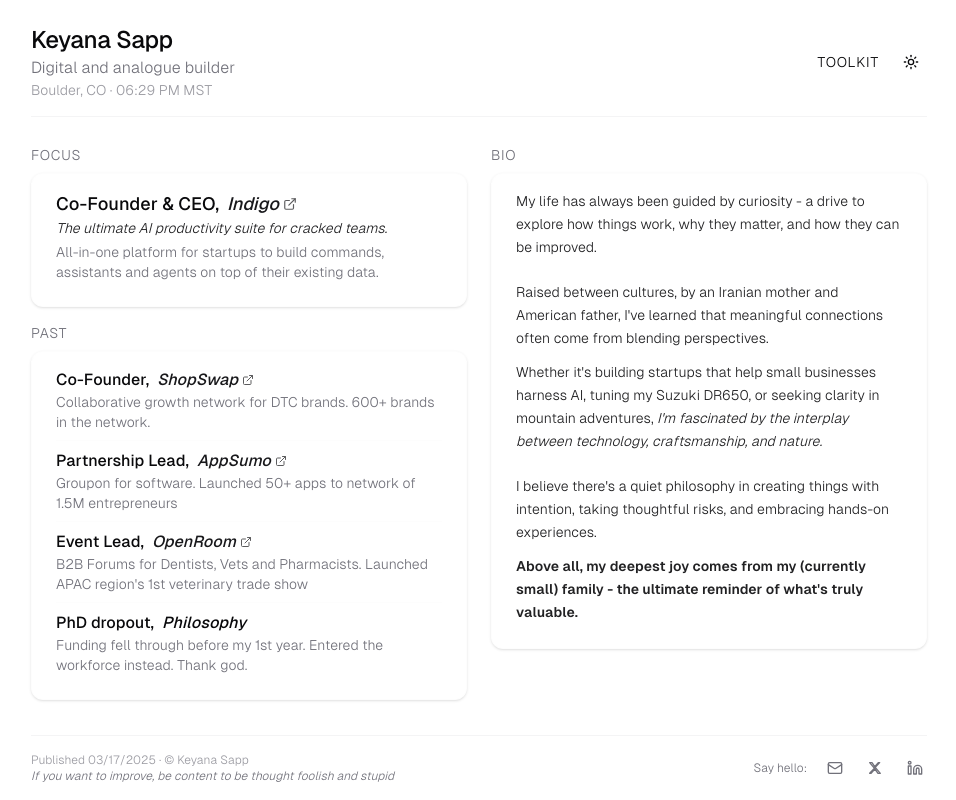
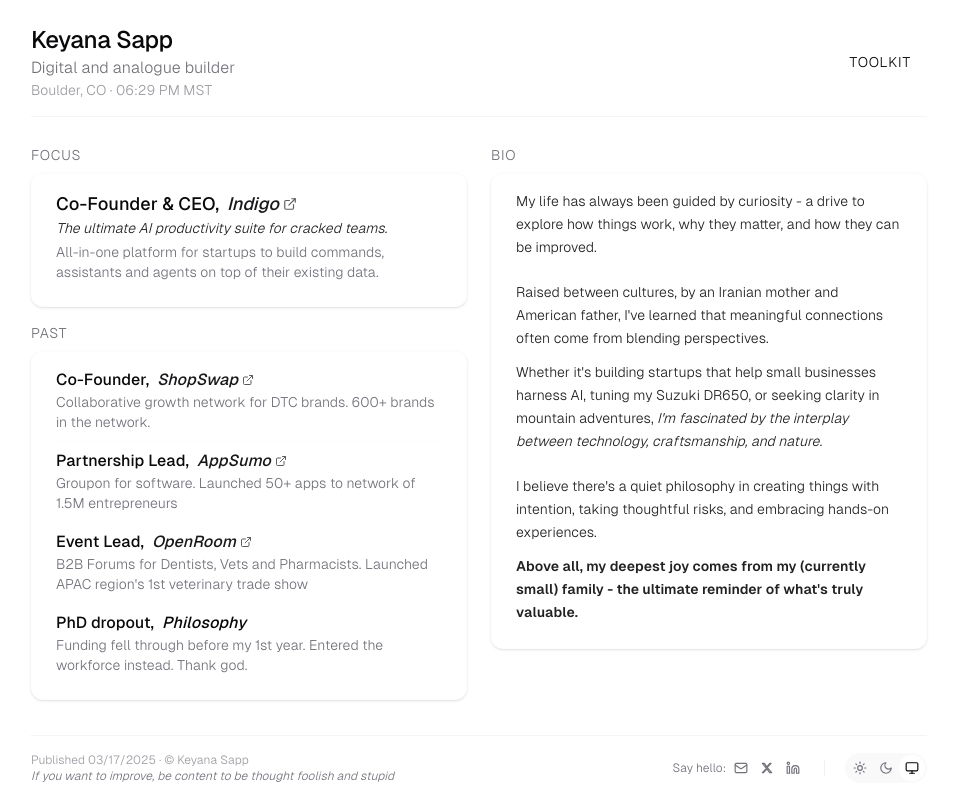
Before and after one commit to ksBrapZ/keyana-portfolio, a Next.js app: page / in a window 1280 px wide. Shown: the whole page, without its empty margins (161-1117 px from the left). Built offline with nearby package versions, Linux system fonts and the light colour scheme.

Commit message:
added sleeker dark mode toggle to footer

```diff
--- a/components/Footer.tsx
+++ b/components/Footer.tsx
@@ -3,6 +3,7 @@ import { Separator } from "@/components/ui/separator";
 import { Mail, Linkedin } from "lucide-react";
 import XLogo from './icons/XLogo';
 import { useEffect, useState } from 'react';
+import { VercelThemeToggle } from './VercelThemeToggle';
 
 const Footer = () => {
   const [lastCommitDate, setLastCommitDate] = useState<string>('Loading...');
@@ -33,7 +34,8 @@ const Footer = () => {
             <p className="text-xs text-muted-foreground italic">If you want to improve, be content to be thought foolish and stupid</p>
           </div>
 
-          <div className="flex items-center space-x-4">
+          <div className="flex flex-row justify-between md:justify-start w-full md:w-auto items-center">
+            <div className="flex items-center space-x-1">
               <span className="text-xs text-muted-foreground">Say hello:</span>
 
               <Link
@@ -41,7 +43,7 @@ const Footer = () => {
                 className="text-muted-foreground hover:text-primary transition-colors p-1"
                 aria-label="Email"
               >
-              <Mail size={16} />
+                <Mail size={14} />
               </Link>
 
               <Link
@@ -51,7 +53,7 @@ const Footer = () => {
                 className="text-muted-foreground hover:text-primary transition-colors p-1"
                 aria-label="Twitter/X"
               >
-              <XLogo size={16} />
+                <XLogo size={14} />
               </Link>
 
               <Link
@@ -61,8 +63,13 @@ const Footer = () => {
                 className="text-muted-foreground hover:text-primary transition-colors p-1"
                 aria-label="LinkedIn"
               >
-              <Linkedin size={16} />
+                <Linkedin size={14} />
               </Link>
+            </div>
+
+            <div className="hidden md:block h-4 mx-5 border-l border-border/50"></div>
+
+            <VercelThemeToggle />
           </div>
         </div>
       </div>
--- a/components/Header.tsx
+++ b/components/Header.tsx
@@ -3,10 +3,10 @@ import { useEffect, useState } from 'react';
 import { usePathname } from 'next/navigation';
 import { NavigationMenu, NavigationMenuContent, NavigationMenuItem, NavigationMenuLink, NavigationMenuList, NavigationMenuTrigger } from "@/components/ui/navigation-menu";
 import { Separator } from "@/components/ui/separator";
-import { ThemeToggle } from "@/components/ThemeToggle";
 import { Button } from "@/components/ui/button";
 import { ChevronLeft } from "lucide-react";
 import { cn } from "@/lib/utils";
+import { Github } from "lucide-react";
 
 const Header = () => {
   const [currentTime, setCurrentTime] = useState<string>('');
@@ -93,7 +93,6 @@ const Header = () => {
                     )}
                   </NavigationMenuList>
                 </NavigationMenu>
-                <ThemeToggle />
               </div>
             </div>
           </div>
--- /dev/null
+++ b/components/VercelThemeToggle.tsx
@@ -0,0 +1,46 @@
+"use client";
+
+import { useTheme } from "@/components/ThemeProvider";
+import { cn } from "@/lib/utils";
+import { Moon, Sun, Monitor } from "lucide-react";
+
+export function VercelThemeToggle() {
+  const { theme, setTheme } = useTheme();
+
+  return (
+    <div className="flex items-center bg-secondary/50 rounded-full p-0.5 text-muted-foreground">
+      <button
+        className={cn(
+          "flex items-center justify-center rounded-full p-1.5 transition-colors",
+          theme === "light" ? "bg-background text-foreground" : "hover:text-foreground"
+        )}
+        onClick={() => setTheme("light")}
+        aria-label="Light mode"
+      >
+        <Sun className="h-3.5 w-3.5" />
+      </button>
+
+      <button
+        className={cn(
+          "flex items-center justify-center rounded-full p-1.5 transition-colors",
+          theme === "dark" ? "bg-background text-foreground" : "hover:text-foreground"
+        )}
+        onClick={() => setTheme("dark")}
+        aria-label="Dark mode"
+      >
+        <Moon className="h-3.5 w-3.5" />
+      </button>
+
+      <button
+        className={cn(
+          "flex items-center justify-center rounded-full p-1.5 transition-colors",
+          theme === "system" ? "bg-background text-foreground" : "hover:text-foreground"
+        )}
+        onClick={() => setTheme("system")}
+        aria-label="System theme"
+      >
+        <Monitor className="h-3.5 w-3.5" />
+      </button>
+    </div>
+  );
+}
```
Lines whose indentation alone changed are shown as unchanged.
